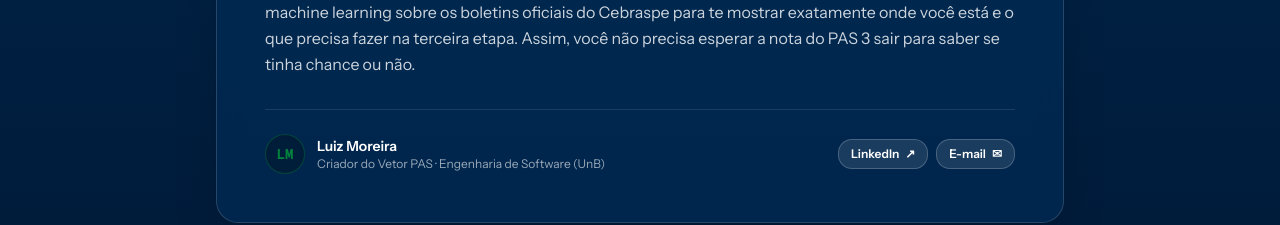
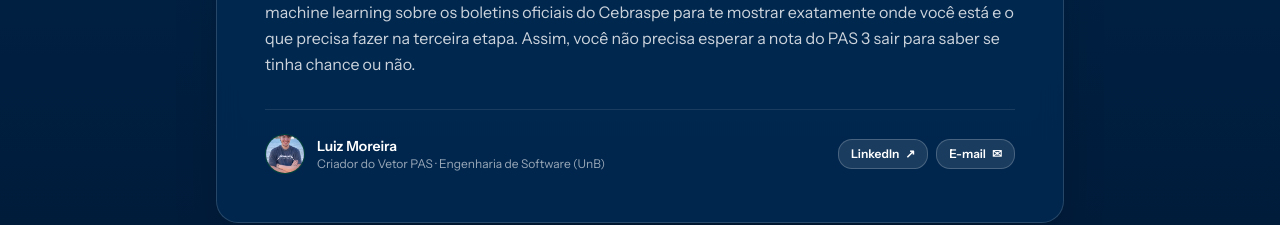
Before and after one commit to luizhtmoreira/Analise-Preditiva-PAS, a Next.js app in the folder landing-page/: page / in a window 1280 px wide. Shown: the part 1140-1365 px from the top of the page. Built offline with nearby package versions, Linux system fonts and the light colour scheme.

Commit message:
feat: add user profile picture to founder card with fallback handler

```diff
--- a/landing-page/components/public/landing/LandingPage.tsx
+++ b/landing-page/components/public/landing/LandingPage.tsx
@@ -122,8 +122,23 @@ export function LandingPage() {
             </div>
             <div className="mt-8 pt-6 border-t border-white/10 flex flex-col sm:flex-row sm:items-center justify-between gap-4">
               <div className="flex items-center gap-3">
-                <div className="w-10 h-10 rounded-full bg-[#001D3A] border border-[#00843D]/40 text-[#00843D] font-bold flex items-center justify-center font-mono text-sm shadow-inner">
-                  LM
+                <div className="w-10 h-10 rounded-full border border-[#00843D]/40 shadow-inner overflow-hidden relative bg-[#001D3A]">
+                  <img
+                    src="/luiz.jpeg"
+                    alt="Luiz Moreira"
+                    className="w-full h-full object-cover"
+                    onError={(e) => {
+                      // Fallback case
+                      e.currentTarget.style.display = 'none';
+                      const parent = e.currentTarget.parentElement;
+                      if (parent) {
+                        const fallbackText = document.createElement('div');
+                        fallbackText.className = 'w-full h-full flex items-center justify-center font-mono text-[#00843D] text-sm font-bold';
+                        fallbackText.innerText = 'LM';
+                        parent.appendChild(fallbackText);
+                      }
+                    }}
+                  />
                 </div>
                 <div>
                   <p className="text-sm font-semibold text-white">Luiz Moreira</p>
```
Also changed, not shown: landing-page/public/luiz.jpeg (added).
